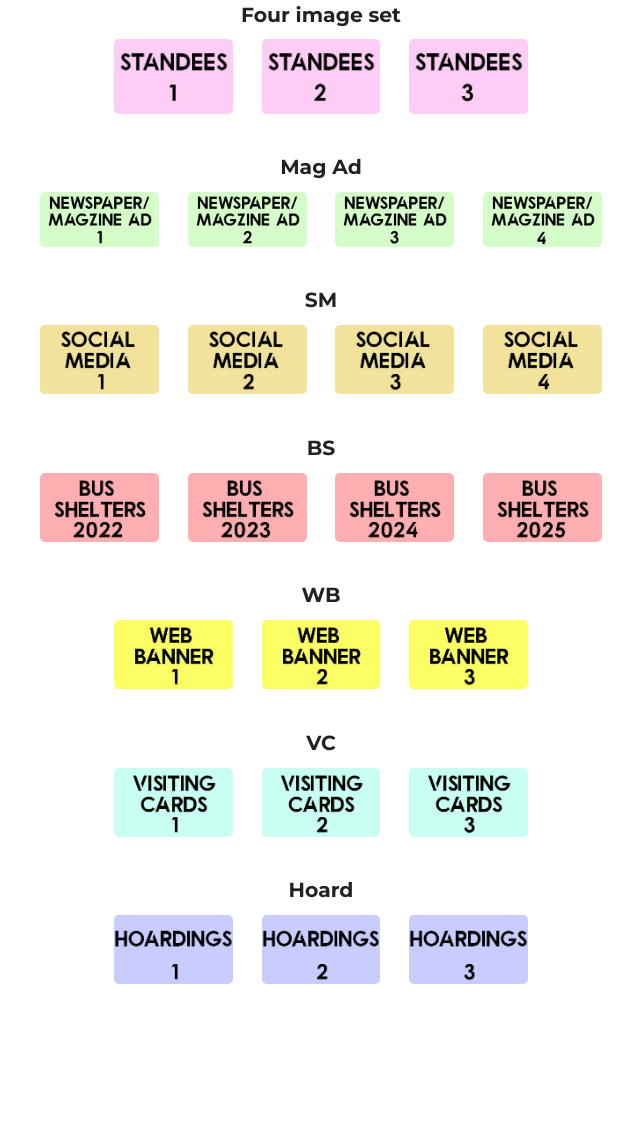
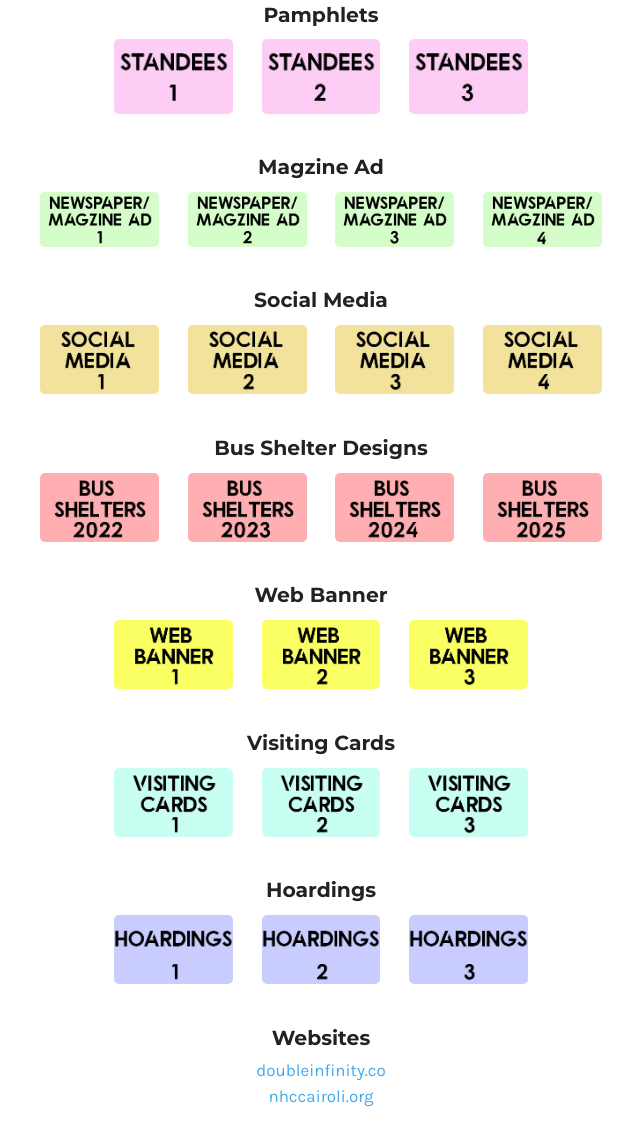
Before and after one commit to panjan13-ops/Portfolio26, a website: page index.html in a window 1280 px wide. Shown: the part 484-1630 px from the top of the page, without its empty margins (319-959 px from the left). Before the commit the page ends 1557 px from the top, so only its background shows below. Drawn offline with Linux system fonts and the light colour scheme.

Commit message:
Add files via upload

```diff
--- a/index.html
+++ b/index.html
@@ -38,7 +38,7 @@
 		<section id="examples" class="examples-section">
 			<div class="container">
 
-				<h3>Two individual images</h3>
+				<h3>Logos & ID's</h3>
 				<div class="image-row">
 					<a class="example-image-link" href="img/demopage/image-1.jpg" data-lightbox="example-1"><img class="example-image" src="img/demopage/thumb-1.jpg" alt="image-1" /></a>
 					<a class="example-image-link" href="img/demopage/IDs.jpg" data-lightbox="example-1"><img class="example-image" src="img/demopage/thumb-2.jpg" alt="image-2" /></a>
@@ -62,7 +62,7 @@
 
 
 
-				<h3 style="clear: both;">Four image set</h3>
+				<h3 style="clear: both;">Pamphlets</h3>
 
 				<div class="image-row">
 					<div class="image-set">
@@ -77,7 +77,7 @@
 
 
 
-				<h3 style="clear: both;">Mag Ad</h3>
+				<h3 style="clear: both;">Magzine Ad</h3>
 
 				<div class="image-row">
 					<div class="image-set">
@@ -91,7 +91,7 @@
 				</div>
 
 
-				<h3 style="clear: both;">SM</h3>
+				<h3 style="clear: both;">Social Media</h3>
 
 				<div class="image-row">
 					<div class="image-set">
@@ -103,7 +103,7 @@
 								<a class="example-image-link" href="img/demopage/stand04.jpg" data-lightbox="example-1"><img class="example-image" src="img/demopage/thum04.jpg" alt="image-5" /></a>
 					</div>
 				</div>
-							<h3 style="clear: both;">BS</h3>
+							<h3 style="clear: both;">Bus Shelter Designs</h3>
 
 				<div class="image-row">
 					<div class="image-set">
@@ -117,7 +117,7 @@
 					</div>
 					</div>
 				</div>
-										<h3 style="clear: both;">WB</h3>
+										<h3 style="clear: both;">Web Banner</h3>
 
 				<div class="image-row">
 					<div class="image-set">
@@ -132,7 +132,7 @@
 					</div>
 
 
-														<h3 style="clear: both;">VC</h3>
+														<h3 style="clear: both;">Visiting Cards</h3>
 
 				<div class="image-row">
 					<div class="image-set">
@@ -146,7 +146,7 @@
 					</div>
 					</div>
 
-																		<h3 style="clear: both;">Hoard</h3>
+																		<h3 style="clear: both;">Hoardings</h3>
 
 				<div class="image-row">
 					<div class="image-set">
@@ -160,18 +160,49 @@
 
 					</div>
 					</div>
+
+
+
+					<h3 style="clear: both;">Websites</h3>
+
+				<div class="image-row">
+					<div class="image-set">
+
+                   <a href="https://doubleinfinity.co/">doubleinfinity.co</a><br>
+
+				     <a href="https://nhccairoli.org/">nhccairoli.org</a>
+
+
+
+					</div>
+					</div>
+
+
+
+
+
+
+
+
+
+
+
+
+
 			</div>
+
+
+
+
+
+
+
 		</section>
 
 			<section id="donate" class="donate-section">
 			<div class="container"  style="padding-left:3%; padding-right:3%;">
-				<h2>Websites</h2>
 
-	<p align="center">
 
-	<a href="https://www.doubleinfinity.co/" target="_blank">www.doubleinfinity.co</a> | 	<a href="https://shatabhishaclinic.org//" target="_blank">www.shatabhishaclinic.org</a> | <a href="https://nhccairoli.org/" target="_blank">nhccairoli.org</a><br>
-
-	<a href="	https://adiarogyamsuperspecialityhospital.org/" target="_blank">adiarogyamsuperspecialityhospital.org</a> | <a href="https://asthahospitals.com/" target="_blank">www.asthahospitals.com</a>
 
 	</p>
 </div>
@@ -204,5 +235,8 @@
 	})();
 	</script>
 
+
+</div>
+
 </body>
 </html>
```
